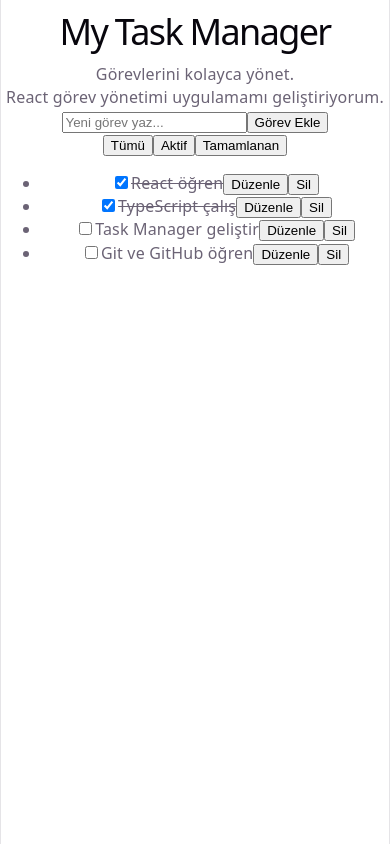
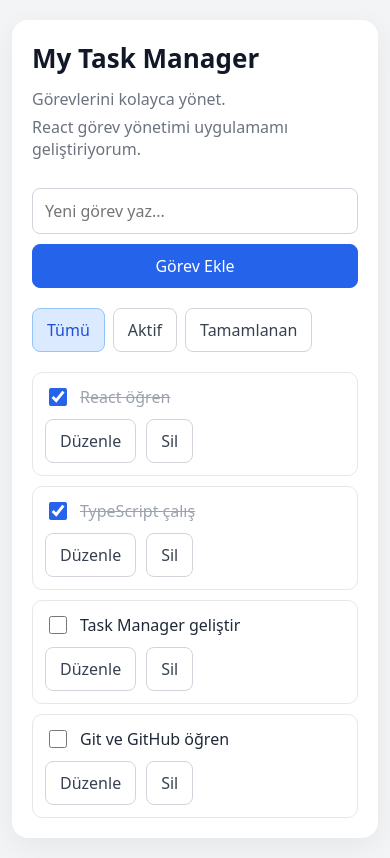
Before and after one commit to haydindev/task-management, a React (Vite) app: page / in a window 390 px wide. Built offline with nearby package versions, Linux system fonts and the light colour scheme.

Commit message:
style: add responsive task manager layout

```diff
--- a/src/App.css
+++ b/src/App.css
@@ -1,184 +1,152 @@
-.counter {
-  font-size: 16px;
-  padding: 5px 10px;
-  border-radius: 5px;
-  color: var(--accent);
-  background: var(--accent-bg);
-  border: 2px solid transparent;
-  transition: border-color 0.3s;
-  margin-bottom: 24px;
 
-  &:hover {
-    border-color: var(--accent-border);
+.task-app {
+  max-width: 720px;
+  margin: 0 auto;
+  padding: 32px;
+  background: white;
+  border-radius: 16px;
+  box-shadow: 0 8px 30px rgba(0, 0, 0, 0.06);
 }
-  &:focus-visible {
-    outline: 2px solid var(--accent);
+
+.task-app h1 {
+  margin: 0 0 12px;
+  font-size: 32px;
+  color: #111827;
+}
+
+.task-app p {
+  margin: 6px 0;
+  color: #6b7280;
+}
+
+/* Yeni görev formu */
+.task-app > form {
+  display: flex;
+  gap: 10px;
+  margin: 28px 0 20px;
+}
+
+.task-app input[type="text"] {
+  flex: 1;
+  min-width: 0;
+  padding: 11px 12px;
+  border: 1px solid #d1d5db;
+  border-radius: 8px;
+}
+
+.task-app button {
+  padding: 10px 14px;
+  border: 1px solid #d1d5db;
+  border-radius: 8px;
+  background: white;
+  color: #374151;
+  font-weight: 500;
+}
+
+.task-app button:hover {
+  background: #f3f4f6;
+}
+
+.task-app button:focus-visible,
+.task-app input:focus-visible {
+  outline: 2px solid #2563eb;
   outline-offset: 2px;
 }
+
+.task-app > form button {
+  background: #2563eb;
+  color: white;
+  border-color: #2563eb;
 }
 
-.hero {
-  position: relative;
-
-  .base,
-  .framework,
-  .vite {
-    inset-inline: 0;
-    margin: 0 auto;
+.task-app > form button:hover {
+  background: #1d4ed8;
 }
 
-  .base {
-    width: 170px;
-    position: relative;
-    z-index: 0;
+/* Filtre butonları */
+.task-filters {
+  display: flex;
+  gap: 8px;
+  flex-wrap: wrap;
+  margin-bottom: 20px;
 }
 
-  .framework,
-  .vite {
-    position: absolute;
+.task-filters button[aria-pressed="true"] {
+  background: #dbeafe;
+  border-color: #93c5fd;
+  color: #1d4ed8;
 }
 
-  .framework {
-    z-index: 1;
-    top: 34px;
-    height: 28px;
-    transform: perspective(2000px) rotateZ(300deg) rotateX(44deg) rotateY(39deg)
-      scale(1.4);
+/* Görev listesi */
+.task-list {
+  list-style: none;
+  padding: 0;
+  margin: 0;
+  display: flex;
+  flex-direction: column;
+  gap: 10px;
 }
 
-  .vite {
-    z-index: 0;
-    top: 107px;
-    height: 26px;
-    width: auto;
-    transform: perspective(2000px) rotateZ(300deg) rotateX(40deg) rotateY(39deg)
-      scale(0.8);
+.task-list > li {
+  display: flex;
+  align-items: center;
+  gap: 10px;
+  padding: 12px;
+  border: 1px solid #e5e7eb;
+  border-radius: 10px;
+}
+
+.task-list > li > label {
+  display: flex;
+  align-items: center;
+  gap: 10px;
+  flex: 1;
+  min-width: 0;
+  overflow-wrap: anywhere;
+}
+
+.task-list input[type="checkbox"] {
+  width: 18px;
+  height: 18px;
+  flex-shrink: 0;
+  accent-color: #2563eb;
+}
+
+.task-list s {
+  color: #9ca3af;
+}
+
+/* Görev düzenleme formu */
+.task-list > li > form {
+  display: flex;
+  gap: 8px;
+  width: 100%;
+  flex-wrap: wrap;
+}
+
+.task-list > li > form input {
+  min-width: 160px;
+}
+
+/* Mobil ekran */
+@media (max-width: 600px) {
+  .task-app {
+    padding: 20px;
+  }
+
+  .task-app h1 {
+    font-size: 26px;
+  }
+
+  .task-app > form {
+    flex-direction: column;
+  }
+
+  .task-list > li {
+    flex-wrap: wrap;
+  }
+
+  .task-list > li > label {
+    flex-basis: 100%;
   }
 }
-
-#center {
-  display: flex;
-  flex-direction: column;
-  gap: 25px;
-  place-content: center;
-  place-items: center;
-  flex-grow: 1;
-
-  @media (max-width: 1024px) {
-    padding: 32px 20px 24px;
-    gap: 18px;
-  }
-}
-
-#next-steps {
-  display: flex;
-  border-top: 1px solid var(--border);
-  text-align: left;
-
-  & > div {
-    flex: 1 1 0;
-    padding: 32px;
-    @media (max-width: 1024px) {
-      padding: 24px 20px;
-    }
-  }
-
-  .icon {
-    margin-bottom: 16px;
-    width: 22px;
-    height: 22px;
-  }
-
-  @media (max-width: 1024px) {
-    flex-direction: column;
-    text-align: center;
-  }
-}
-
-#docs {
-  border-right: 1px solid var(--border);
-
-  @media (max-width: 1024px) {
-    border-right: none;
-    border-bottom: 1px solid var(--border);
-  }
-}
-
-#next-steps ul {
-  list-style: none;
-  padding: 0;
-  display: flex;
-  gap: 8px;
-  margin: 32px 0 0;
-
-  .logo {
-    height: 18px;
-  }
-
-  a {
-    color: var(--text-h);
-    font-size: 16px;
-    border-radius: 6px;
-    background: var(--social-bg);
-    display: flex;
-    padding: 6px 12px;
-    align-items: center;
-    gap: 8px;
-    text-decoration: none;
-    transition: box-shadow 0.3s;
-
-    &:hover {
-      box-shadow: var(--shadow);
-    }
-    .button-icon {
-      height: 18px;
-      width: 18px;
-    }
-  }
-
-  @media (max-width: 1024px) {
-    margin-top: 20px;
-    flex-wrap: wrap;
-    justify-content: center;
-
-    li {
-      flex: 1 1 calc(50% - 8px);
-    }
-
-    a {
-      width: 100%;
-      justify-content: center;
-      box-sizing: border-box;
-    }
-  }
-}
-
-#spacer {
-  height: 88px;
-  border-top: 1px solid var(--border);
-  @media (max-width: 1024px) {
-    height: 48px;
-  }
-}
-
-.ticks {
-  position: relative;
-  width: 100%;
-
-  &::before,
-  &::after {
-    content: '';
-    position: absolute;
-    top: -4.5px;
-    border: 5px solid transparent;
-  }
-
-  &::before {
-    left: 0;
-    border-left-color: var(--border);
-  }
-  &::after {
-    right: 0;
-    border-right-color: var(--border);
-  }
-}
--- a/src/App.tsx
+++ b/src/App.tsx
@@ -3,6 +3,7 @@ import { useState } from "react";
 import TaskForm from "./components/TaskForm";
 import TaskItem from "./components/TaskItem";
 import type { Task } from "./types/task";
+import "./App.css";
 
 type TaskFilter = "all" | "active" | "completed";
 
@@ -60,29 +61,40 @@ function App() {
   });
 
   return (
-    <main>
+    <main className="task-app">
       <h1>My Task Manager</h1>
       <p>Görevlerini kolayca yönet.</p>
       <p>React görev yönetimi uygulamamı geliştiriyorum.</p>
 
       <TaskForm onAddTask={addTask} />
 
-      <div>
-        <button type="button" onClick={() => setFilter("all")}>
+      <div className="task-filters">
+        <button
+          type="button"
+          aria-pressed={filter === "all"}
+          onClick={() => setFilter("all")}
+        >
           Tümü
         </button>
-        <button type="button" onClick={() => setFilter("active")}>
+
+        <button
+          type="button"
+          aria-pressed={filter === "active"}
+          onClick={() => setFilter("active")}
+        >
           Aktif
         </button>
+
         <button
           type="button"
+          aria-pressed={filter === "completed"}
           onClick={() => setFilter("completed")}
         >
           Tamamlanan
         </button>
       </div>
 
-      <ul>
+      <ul className="task-list">
         {filteredTasks.map((task) => (
           <TaskItem
             key={task.id}
--- a/src/index.css
+++ b/src/index.css
@@ -1,111 +1,38 @@
+
 :root {
-  --text: #6b6375;
-  --text-h: #08060d;
-  --bg: #fff;
-  --border: #e5e4e7;
-  --code-bg: #f4f3ec;
-  --accent: #aa3bff;
-  --accent-bg: rgba(170, 59, 255, 0.1);
-  --accent-border: rgba(170, 59, 255, 0.5);
-  --social-bg: rgba(244, 243, 236, 0.5);
-  --shadow:
-    rgba(0, 0, 0, 0.1) 0 10px 15px -3px, rgba(0, 0, 0, 0.05) 0 4px 6px -2px;
-
-  --sans: system-ui, 'Segoe UI', Roboto, sans-serif;
-  --heading: system-ui, 'Segoe UI', Roboto, sans-serif;
-  --mono: ui-monospace, Consolas, monospace;
-
-  font: 18px/145% var(--sans);
-  letter-spacing: 0.18px;
-  color-scheme: light dark;
-  color: var(--text);
-  background: var(--bg);
+  font-family: system-ui, Arial, sans-serif;
+  color: #1f2937;
+  background-color: #f3f4f6;
   font-synthesis: none;
   text-rendering: optimizeLegibility;
-  -webkit-font-smoothing: antialiased;
-  -moz-osx-font-smoothing: grayscale;
-
-  @media (max-width: 1024px) {
-    font-size: 16px;
-  }
+  color-scheme: light;
 }
 
-@media (prefers-color-scheme: dark) {
-  :root {
-    --text: #9ca3af;
-    --text-h: #f3f4f6;
-    --bg: #16171d;
-    --border: #2e303a;
-    --code-bg: #1f2028;
-    --accent: #c084fc;
-    --accent-bg: rgba(192, 132, 252, 0.15);
-    --accent-border: rgba(192, 132, 252, 0.5);
-    --social-bg: rgba(47, 48, 58, 0.5);
-    --shadow:
-      rgba(0, 0, 0, 0.4) 0 10px 15px -3px, rgba(0, 0, 0, 0.25) 0 4px 6px -2px;
-  }
-
-  #social .button-icon {
-    filter: invert(1) brightness(2);
-  }
-}
-
-#root {
-  width: 1126px;
-  max-width: 100%;
-  margin: 0 auto;
-  text-align: center;
-  border-inline: 1px solid var(--border);
-  min-height: 100svh;
-  display: flex;
-  flex-direction: column;
+* {
   box-sizing: border-box;
 }
 
 body {
   margin: 0;
+  min-width: 320px;
 }
 
-h1,
-h2 {
-  font-family: var(--heading);
-  font-weight: 500;
-  color: var(--text-h);
+button,
+input {
+  font: inherit;
 }
 
-h1 {
-  font-size: 56px;
-  letter-spacing: -1.68px;
-  margin: 32px 0;
-  @media (max-width: 1024px) {
-    font-size: 36px;
-    margin: 20px 0;
+button {
+  cursor: pointer;
+}
+
+#root {
+  min-height: 100vh;
+  padding: 48px 16px;
+}
+
+@media (max-width: 600px) {
+  #root {
+    padding: 20px 12px;
   }
 }
-h2 {
-  font-size: 24px;
-  line-height: 118%;
-  letter-spacing: -0.24px;
-  margin: 0 0 8px;
-  @media (max-width: 1024px) {
-    font-size: 20px;
-  }
-}
-p {
-  margin: 0;
-}
-
-code,
-.counter {
-  font-family: var(--mono);
-  display: inline-flex;
-  border-radius: 4px;
-  color: var(--text-h);
-}
-
-code {
-  font-size: 15px;
-  line-height: 135%;
-  padding: 4px 8px;
-  background: var(--code-bg);
-}
```
Lines whose indentation alone changed are shown as unchanged.
